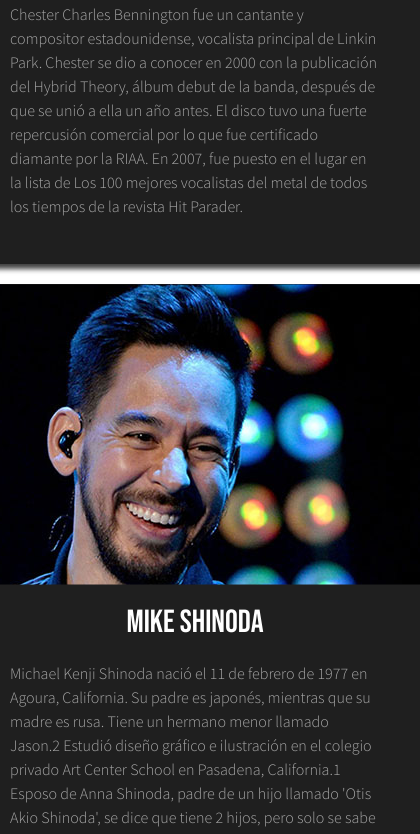
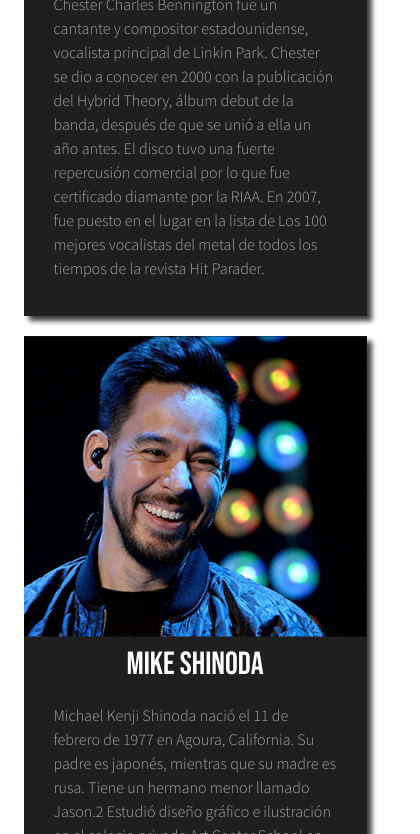
Before and after one commit to feralarcon1995/ProyectoFinalCoderHouse, a website: page html/integrantes.html in a window 390 px wide. Shown: the part 594-1428 px from the top of the page, 420 px wide, since content can reach past the window. Drawn offline with nearby package versions, Linux system fonts and the light colour scheme.

Commit message:
problema en integrantes con un width de img en responsive,solucionado,proyecto finalizado

```diff
--- a/scss/styleSCSS.scss
+++ b/scss/styleSCSS.scss
@@ -996,9 +996,11 @@
       align-self: center;
       display: flex;
       flex-direction: column;
+      width: 98%;
+      height: auto;
     }
     &__texto {
-      padding: 20px;
+      padding: 10px;
     }
     &__img {
       clip-path: polygon(0 0, 100% 0, 100% 100%, 0% 100%);
@@ -1011,6 +1013,9 @@
     clip-path: polygon(0 0, 100% 0, 100% 100%, 0% 100%);
     width: 100%;
     height: 300px;
+  }
+  .miembros img{
+    width: 100%;
   }
   /*---- Discografia ----*/
 
```
Also changed, not shown: css/style.css.
